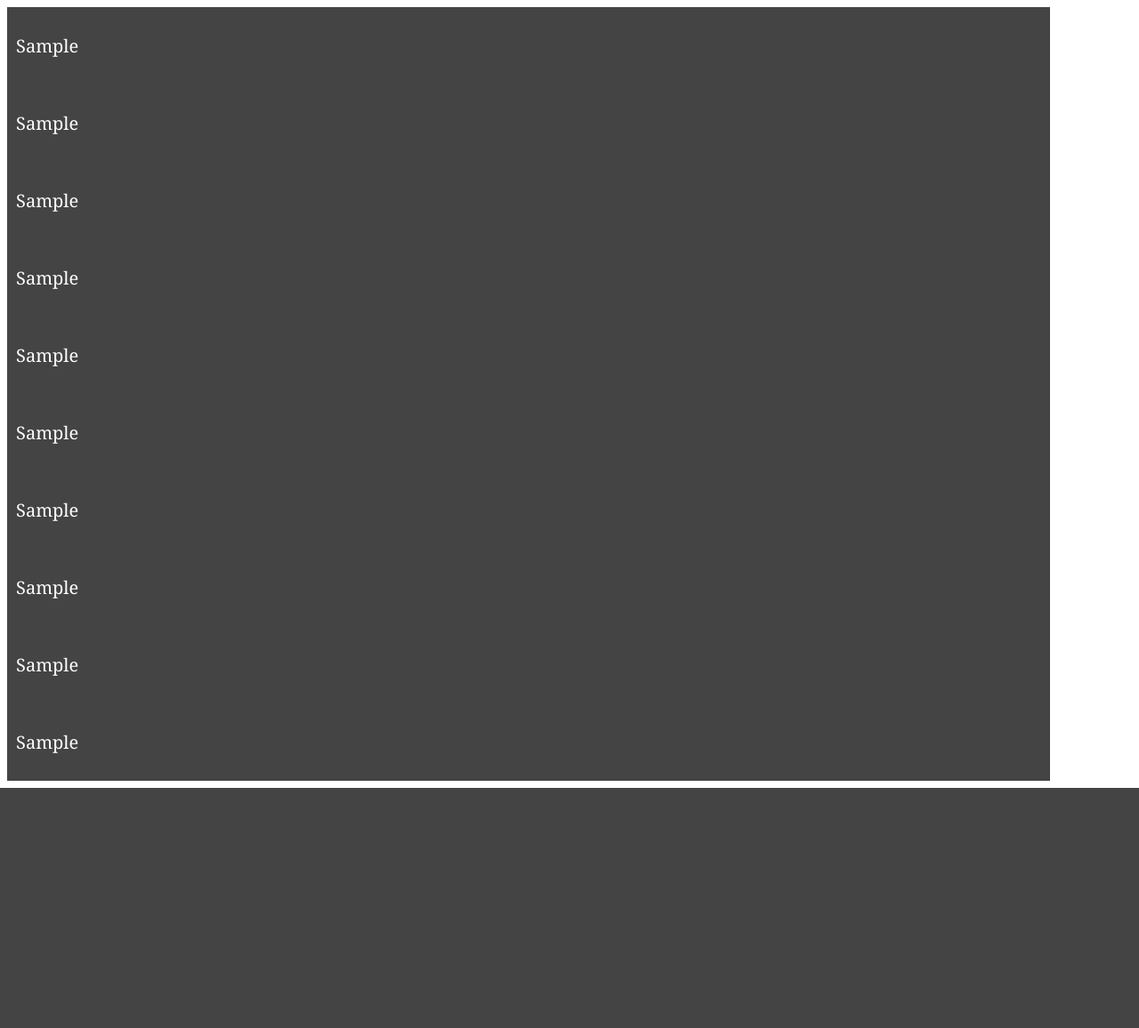
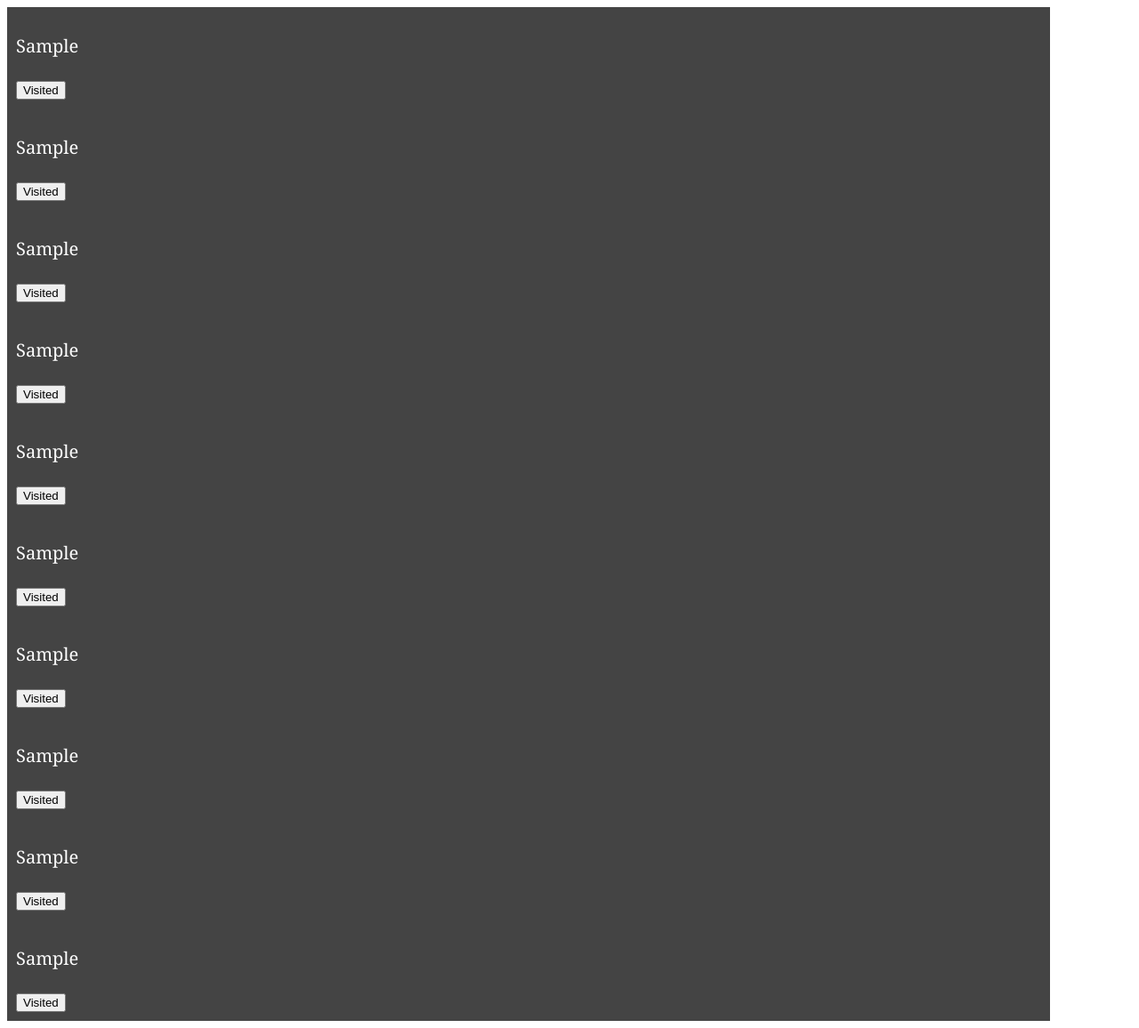
Before and after one commit to krizh4/tourist_site, a Django app: template server/home/templates/home/wishlist.html in a window 1280 px wide. Shown: the whole page at 89% size. Before the commit the page ends 886 px from the top, so only its background shows below. Run offline with Django 4.2, Linux system fonts and the light colour scheme; the template is opened without the code that fills it: most values are stand-ins (such as "Sample title", 1, 10 or a date in 2020).

Commit message:
did_some_changes

```diff
--- a/server/home/model_control.py
+++ b/server/home/model_control.py
@@ -27,6 +27,8 @@ class ModelControl():
         list_w = eval(x.wishlist)
         list_v = list(dict.fromkeys(list_v))
         list_w = list(dict.fromkeys(list_w))
+        x.visited_places = list_v
+        x.wishlist = list_w
         if len(a) - len(list_v) - len(list_w) < 4 :
             pass
         else:
@@ -75,6 +77,8 @@ class ModelControl():
         x.visited_places = list_v
         x.save()
 
+        print('clicked')
+
     def visited_places(self):
         x = WishlistAndVisitedPlace.objects.get(user=self.user)
         list_v = eval(x.visited_places)
@@ -89,6 +93,8 @@ class ModelControl():
         list_w.reverse()
         self.list_w = list_w
 
+    def rem_visited(self):
+        pass
 
 
         '''self.place = [
--- a/server/home/templates/home/wishlist.html
+++ b/server/home/templates/home/wishlist.html
@@ -12,7 +12,11 @@
     <div id="page">
         <div class="container">
           <div class="body">
-              <p>{{ wp0 }}</p>
+                <p>{{ wp0 }}</p>
+                <form method="post">
+                  {% csrf_token %}
+                  <button type="submit" name="visited" value="{{ wp0 }}" onclick="setTimeout(window.location=window.location, 1000)">Visited</button>
+                </form>
           </div>
           <div class="upArrow"></div>
       </div>
@@ -20,62 +24,63 @@
       <div class="container">
       <div class="body">
           <p>{{ wp1 }}</p>
+          <form method="post"> {% csrf_token %} <button type="submit" name="visited" value="{{ wp1 }}">Visited</button></form>
       </div>
       <div class="upArrow"></div>
       </div>
 
       <div class="container">
       <div class="body">
-          <p>{{ wp2 }}</p>
+          <p>{{ wp2 }}</p><form method="post"> {% csrf_token %} <button type="submit" name="visited" value="{{ wp2 }}">Visited</button></form>
       </div>
       <div class="upArrow"></div>
       </div>
 
       <div class="container">
       <div class="body">
-          <p>{{ wp3 }}</p>
+          <p>{{ wp3 }}</p><form method="post"> {% csrf_token %} <button type="submit" name="visited" value="{{ wp3 }}">Visited</button></form>
       </div>
       <div class="upArrow"></div>
       </div>
 
     <div class="container">
         <div class="body">
-            <p>{{ wp4 }}</p>
+            <p>{{ wp4 }}</p><form method="post">{% csrf_token %}<button type="submit" name="visited" value="{{ wp4 }}">Visited</button></form>
         </div>
         <div class="upArrow"></div>
     </div>
 
     <div class="container">
         <div class="body">
-            <p>{{ wp5 }}</p>
+            <p>{{ wp5 }}</p><form method="post">{% csrf_token %}<button type="submit" name="visited" value="{{ wp5 }}">Visited</button></form>
         </div>
         <div class="upArrow"></div>
     </div>
 
         <div class="container">
         <div class="body">
-            <p>{{ wp6 }}</p>
+            <p>{{ wp6 }}</p><form method="post">{% csrf_token %}<button type="submit" name="visited" value="{{ wp6 }}">Visited</button></form>
         </div>
         <div class="upArrow"></div>
     </div>
 
     <div class="container">
         <div class="body">
-            <p>{{ wp7 }}</p>
+            <p>{{ wp7 }}</p><form method="post">{% csrf_token %}<button type="submit" name="visited" value="{{ wp7 }}">Visited</button></form>
         </div>
         <div class="upArrow"></div>
     </div>
 
     <div class="container">
         <div class="body">
-            <p>{{ wp8 }}</p>
+            <p>{{ wp8 }}</p><form method="post">{% csrf_token %}<button type="submit" name="visited" value="{{ wp8 }}">Visited</button></form>
         </div>
         <div class="upArrow"></div>
     </div>
 
     <div class="container">
         <div class="body">
-            <p>{{ wp9 }}</p>
+            <p>{{ wp9 }}</p><form method="post">{% csrf_token %}<button type="submit" name="visited" value="{{ wp9 }}">Visited</button></form>
         </div>
         <div class="upArrow"></div>
     </div>
--- a/server/home/views.py
+++ b/server/home/views.py
@@ -61,6 +61,10 @@ def wishlist(request):
         for item in mc.list_w:
             context[f'wp{mc.list_w.index(item)}'] = mc.list_w[mc.list_w.index(item)]
 
+        if (request.POST.get('visited')):
+            mc.add_to_visited(request.POST.get('visited'))
+            print(f"\"{request.POST.get('visited')}\" Added to the Visited Places")
+
         return render(request, 'home/wishlist.html', context=context)
 
 def about_us(request):
```
Also changed, not shown: server/home/templates/home/home_logged.html (+7 -7 lines).
